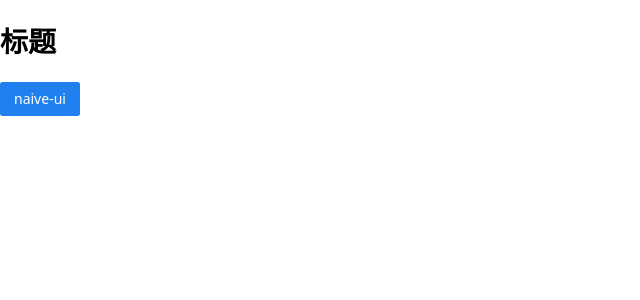
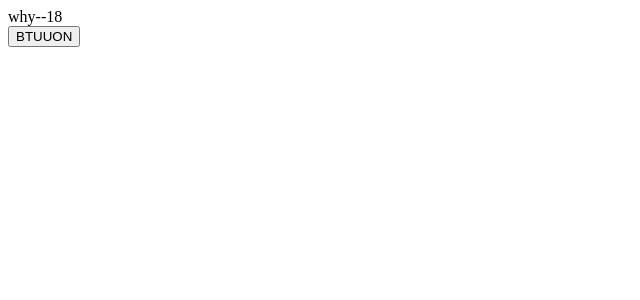
Before and after one commit to coder-chin/learn_Vue3, a Vue app: page / in a window 1280 px wide. Shown: the top 300 px of the page, without its empty margins (0-640 px from the left). Built offline with nearby package versions, Linux system fonts and the light colour scheme.

Commit message:
v3 advance

```diff
--- a/package.json
+++ b/package.json
@@ -9,6 +9,7 @@
   "dependencies": {
     "axios": "^0.24.0",
     "core-js": "^3.6.5",
+    "mitt": "^3.0.0",
     "vue": "^3.0.0"
   },
   "devDependencies": {
--- /dev/null
+++ b/src/06_组件化开发/provide和inject的使用/Home.vue
@@ -0,0 +1,18 @@
+<template>
+  <div>
+    <home-content></home-content>
+  </div>
+</template>
+
+<script>
+import HomeContent from "./HomeContent.vue";
+  export default {
+    components: {
+      HomeContent
+    }
+  }
+</script>
+
+<style scoped>
+
+</style>
--- /dev/null
+++ b/src/06_组件化开发/provide和inject的使用/HomeContent.vue
@@ -0,0 +1,16 @@
+<template>
+  <div>
+    {{name}}--{{age}}
+  </div>
+</template>
+
+<script>
+
+  export default {
+    inject: ['name', 'age']
+  }
+</script>
+
+<style scoped>
+
+</style>
--- /dev/null
+++ b/src/06_组件化开发/事件总线/About.vue
@@ -0,0 +1,20 @@
+<template>
+  <div>
+    <button @click="btnClick">BTUUON</button>
+  </div>
+</template>
+
+<script>
+  import emitter from './eventbus'
+  export default {
+    methods: {
+      btnClick() {
+        emitter.emit('foo', 123)
+      }
+    }
+  }
+</script>
+
+<style scoped>
+
+</style>
--- /dev/null
+++ b/src/06_组件化开发/事件总线/App.vue
@@ -0,0 +1,25 @@
+<template>
+  <div>
+    <home></home>
+    <about></about>
+  </div>
+</template>
+
+<script>
+import Home from './Home.vue'
+import About from './About.vue'
+export default {
+  components: {
+    Home,
+    About
+  },
+  provide: {
+    name: 'why',
+    age: 18
+  }
+};
+</script>
+
+<style scoped>
+
+</style>
--- /dev/null
+++ b/src/06_组件化开发/事件总线/Home.vue
@@ -0,0 +1,18 @@
+<template>
+  <div>
+    <home-content></home-content>
+  </div>
+</template>
+
+<script>
+import HomeContent from "./HomeContent.vue";
+  export default {
+    components: {
+      HomeContent
+    }
+  }
+</script>
+
+<style scoped>
+
+</style>
--- /dev/null
+++ b/src/06_组件化开发/事件总线/HomeContent.vue
@@ -0,0 +1,21 @@
+<template>
+  <div>
+    {{name}}--{{age}}
+  </div>
+</template>
+
+<script>
+  import emitter from './eventbus'
+  export default {
+    inject: ['name', 'age'],
+    setup() {
+      emitter.on('foo', (info) => {
+        console.log(info)
+      })
+    }
+  }
+</script>
+
+<style scoped>
+
+</style>
--- /dev/null
+++ b/src/06_组件化开发/事件总线/eventbus.js
@@ -0,0 +1,5 @@
+import mitt from "mitt";
+
+const emitter = mitt()
+
+export default emitter
--- a/src/main.js
+++ b/src/main.js
@@ -1,5 +1,5 @@
 import { createApp } from 'vue'
-import App from './naiveui/App.vue'
+import App from './06_组件化开发/事件总线/App.vue'
 
 const app = createApp(App)
 
```
Also changed, not shown: src/06_组件化开发/provide和inject的使用/App.vue (added, +22 -0 lines), 1 other file (tests, documents, lock files or other folders).
